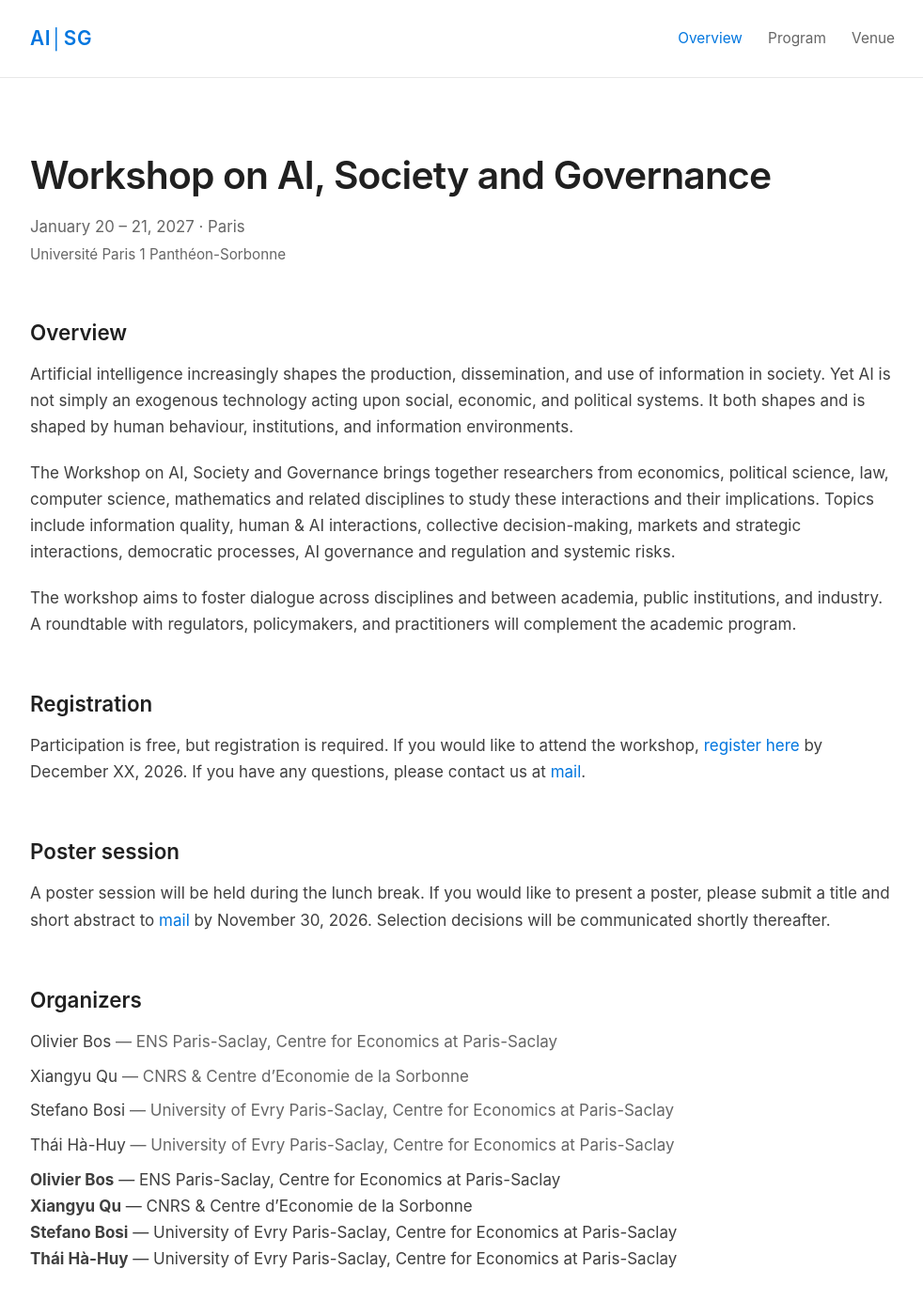
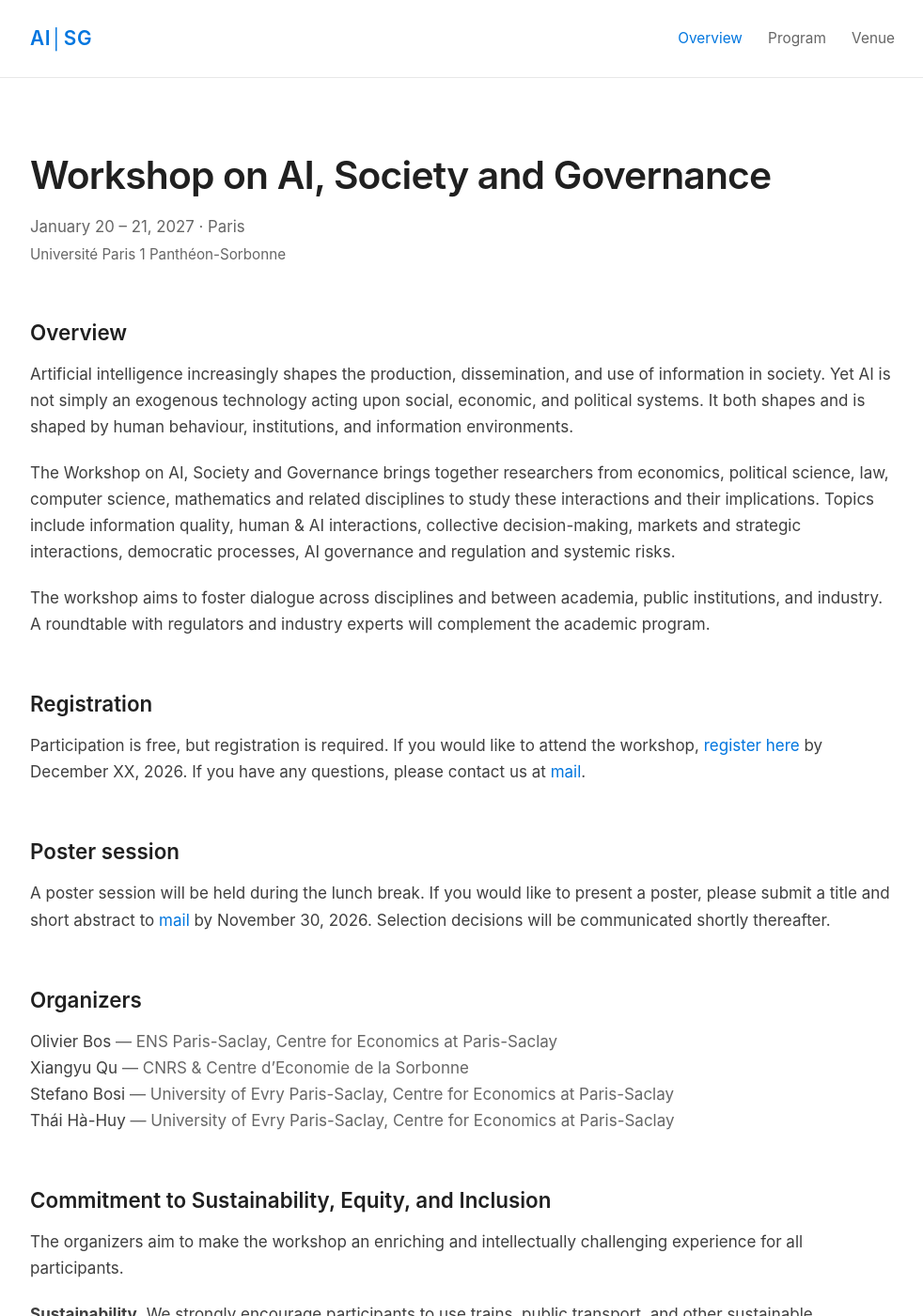
Before and after one commit to ai-society-governance/ai-society-governance.github.io, a Jekyll site: the page built from index.md, in a window 1280 px wide and 1400 px high. Shown: the whole window at 94% size, without its empty margins (148-1130 px from the left). Built offline with Jekyll 4.4.1, drawn with Linux system fonts in a browser that asks for light colours; our own code applies the rules of GitHub Pages for plain Markdown files.

Commit message:
Update index.md

```diff
--- a/index.md
+++ b/index.md
@@ -16,7 +16,7 @@ Artificial intelligence increasingly shapes the production, dissemination, and u
 
 The Workshop on AI, Society and Governance brings together researchers from economics, political science, law, computer science, mathematics and related disciplines to study these interactions and their implications. Topics include information quality, human & AI interactions, collective decision-making, markets and strategic interactions, democratic processes, AI governance and regulation and systemic risks.
 
-The workshop aims to foster dialogue across disciplines and between academia, public institutions, and industry. A roundtable with regulators, policymakers, and practitioners will complement the academic program.
+The workshop aims to foster dialogue across disciplines and between academia, public institutions, and industry. A roundtable with regulators and industry experts will complement the academic program.
 
 ## Registration
 
@@ -29,16 +29,11 @@ A poster session will be held during the lunch break. If you would like to prese
 ## Organizers
 
 <div class="organizers">
-<p><a href="https://olivier-bos.com/">Olivier Bos</a> <span class="affiliation">— ENS Paris-Saclay, Centre for Economics at Paris-Saclay</span></p>
-<p><a href="https://xiangyuqu.weebly.com/">Xiangyu Qu</a> <span class="affiliation">— CNRS & Centre d’Economie de la Sorbonne</span></p>
-<p><a href="https://scholar.google.com/citations?user=H46wkVMAAAAJ&hl=fr">Stefano Bosi</a> <span class="affiliation">— University of Evry Paris-Saclay, Centre for Economics at Paris-Saclay</span></p>
-<p><a href="https://sites.google.com/view/thai-ha-huy/">Thái Hà-Huy</a> <span class="affiliation">— University of Evry Paris-Saclay, Centre for Economics at Paris-Saclay</span></p>
+<p><a href="https://olivier-bos.com/">Olivier Bos</a> <span class="affiliation">— ENS Paris-Saclay, Centre for Economics at Paris-Saclay</span><br>
+<a href="https://xiangyuqu.weebly.com/">Xiangyu Qu</a> <span class="affiliation">— CNRS & Centre d’Economie de la Sorbonne</span><br>
+<a href="https://scholar.google.com/citations?user=H46wkVMAAAAJ&hl=fr">Stefano Bosi</a> <span class="affiliation">— University of Evry Paris-Saclay, Centre for Economics at Paris-Saclay</span><br>
+<a href="https://sites.google.com/view/thai-ha-huy/">Thái Hà-Huy</a> <span class="affiliation">— University of Evry Paris-Saclay, Centre for Economics at Paris-Saclay</span></p>
 </div>
-
-**[Olivier Bos](https://olivier-bos.com/)** — ENS Paris-Saclay, Centre for Economics at Paris-Saclay
-**[Xiangyu Qu](https://xiangyuqu.weebly.com/)** — CNRS & Centre d'Economie de la Sorbonne
-**[Stefano Bosi](https://scholar.google.com/citations?user=H46wkVMAAAAJ&hl=fr)** — University of Evry Paris-Saclay, Centre for Economics at Paris-Saclay
-**[Thái Hà-Huy](https://sites.google.com/view/thai-ha-huy/)** — University of Evry Paris-Saclay, Centre for Economics at Paris-Saclay
 
 ## Commitment to Sustainability, Equity, and Inclusion
 
```
